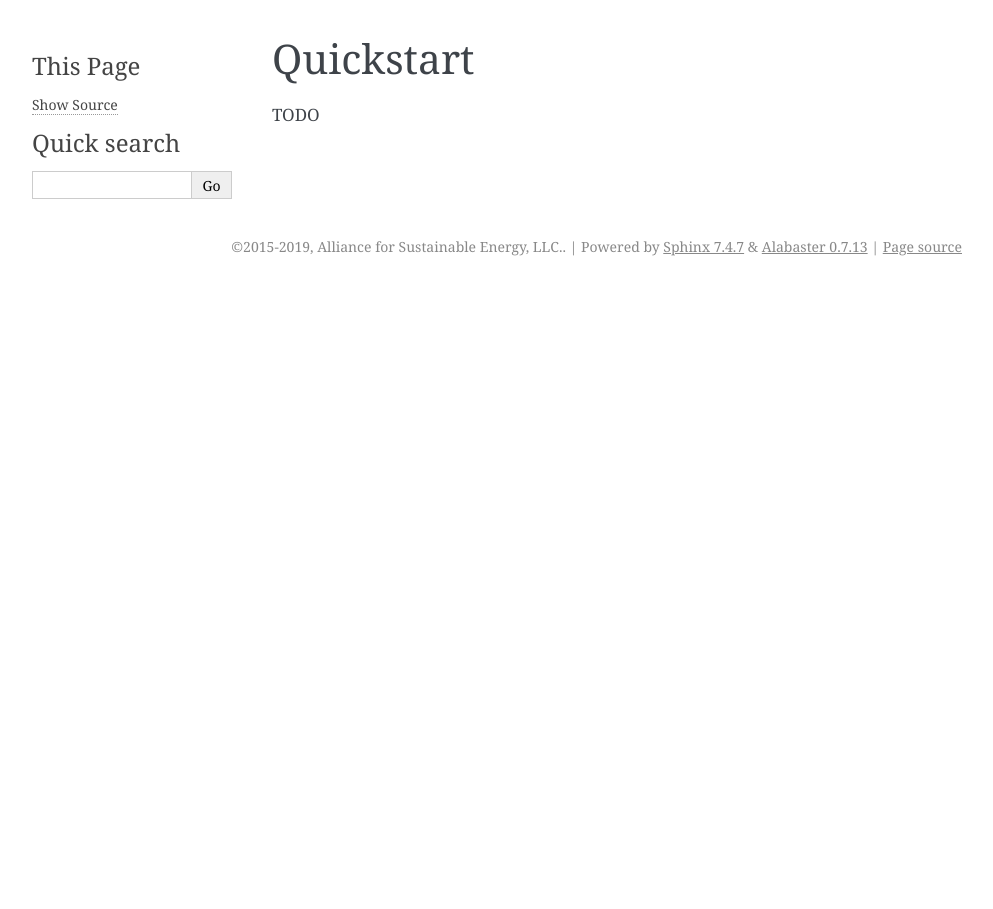
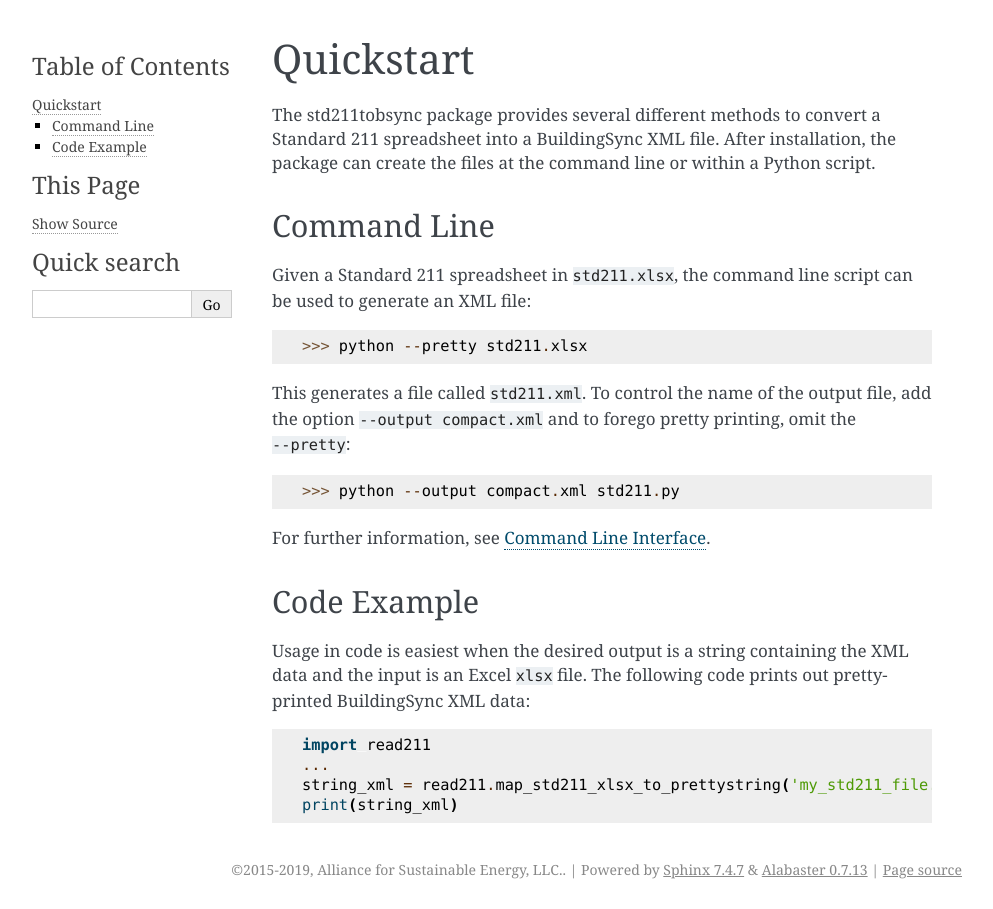
Before and after one commit to BuildingSync/std211-translator, a Sphinx documentation site: the page built from doc/source/usage/quickstart.rst, in a window 1280 px wide. Shown: the whole page, without its empty margins (148-1141 px from the left). Built offline with Sphinx 7.4.7, drawn with Linux system fonts in a browser that asks for light colours.

Commit message:
Fill out the documentation

```diff
--- a/doc/source/usage/cli.rst
+++ b/doc/source/usage/cli.rst
@@ -1,6 +1,5 @@
 Command Line Interface
 ======================
-
 .. argparse::
    :filename: ../read211.py
    :func: argument_parser
--- a/doc/source/usage/quickstart.rst
+++ b/doc/source/usage/quickstart.rst
@@ -1,4 +1,33 @@
 Quickstart
 ==========
+The std211tobsync package provides several different methods to convert a
+Standard 211 spreadsheet into a BuildingSync XML file. After installation,
+the package can create the files at the command line or within a Python script.
 
-TODO
+Command Line
+------------
+Given a Standard 211 spreadsheet in :file:`std211.xlsx`, the command line script
+can be used to generate an XML file:
+
+>>> python --pretty std211.xlsx
+
+This generates a file called :file:`std211.xml`. To control the name of the
+output file, add the option :file:`--output compact.xml` and to forego pretty
+printing, omit the :file:`--pretty`:
+
+>>> python --output compact.xml std211.py
+
+For further information, see :doc:`cli`.
+
+Code Example
+------------
+Usage in code is easiest when the desired output is a string containing the XML
+data and the input is an Excel :file:`xlsx` file. The following code prints out
+pretty-printed BuildingSync XML data:
+
+.. code-block:: python
+
+   import read211
+   ...
+   string_xml = read211.map_std211_xlsx_to_prettystring('my_std211_file.xlsx')
+   print(string_xml)
```
Also changed, not shown: doc/source/refman.rst (+38 -2 lines), loadxl.py (+13 -1 lines), read211.py (+15 -1 lines), .travis.yml.
